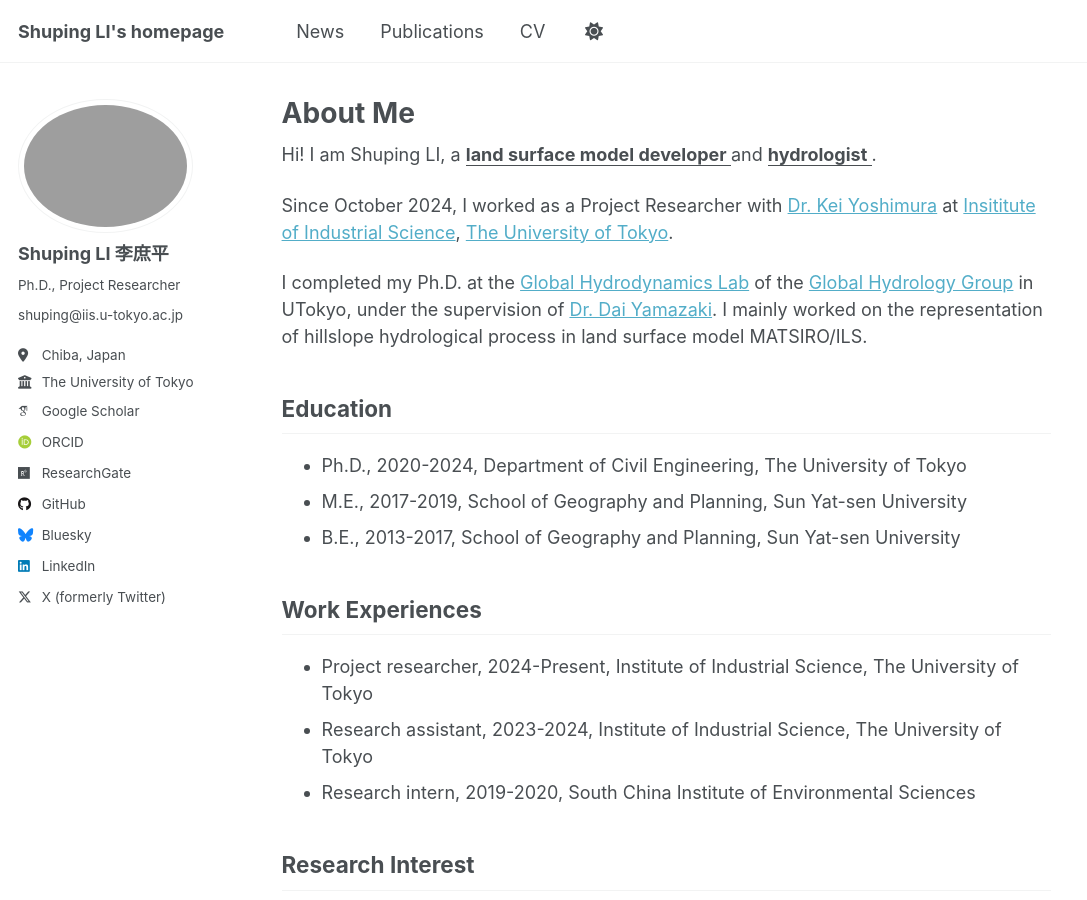
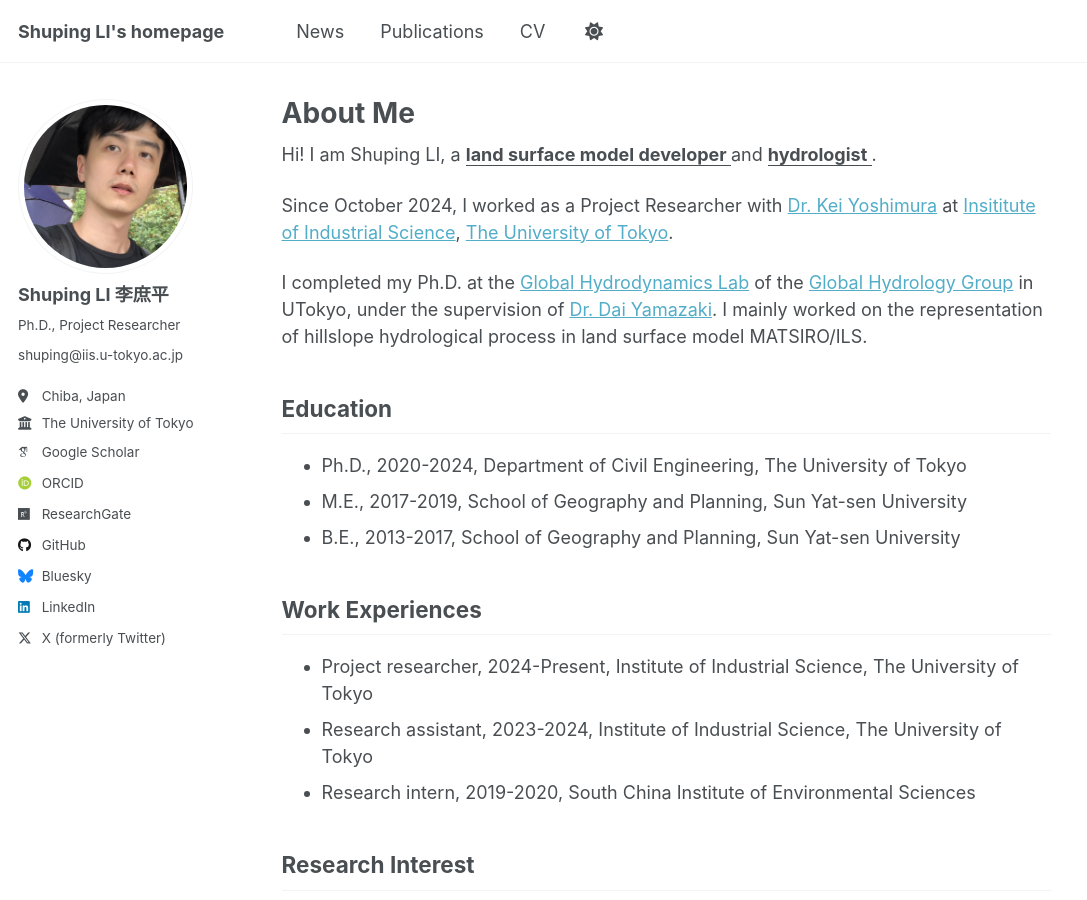
Before and after one commit to shuping-li/shuping-li.github.io, a Jekyll site: the page built from _pages/about.md, in a window 1280 px wide and 900 px high. Shown: the whole window, without its empty margins (0-1087 px from the left). Built offline with Jekyll 4.4.1, drawn with Linux system fonts in a browser that asks for light colours; some web fonts are replaced.

Commit message:
Update _config.yml

```diff
--- a/_config.yml
+++ b/_config.yml
@@ -22,7 +22,7 @@ repository               : "shuping-li/shuping-li.github.io"
 #               Additional customization can be done by editing /_includes/author-profile.html
 author:
   # Biographic information
-  avatar           : "Shuping_LI_github.png"
+  avatar           : "Shuping_LI_github.jpg"
   name             : "Shuping LI 李庶平"
   pronouns         : "Ph.D., Project Researcher"
   bio              : "shuping@iis.u-tokyo.ac.jp"
```
